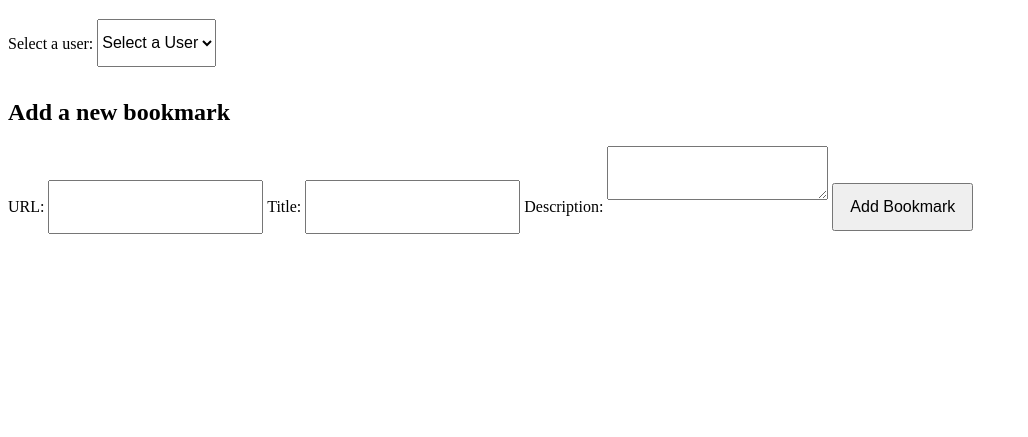
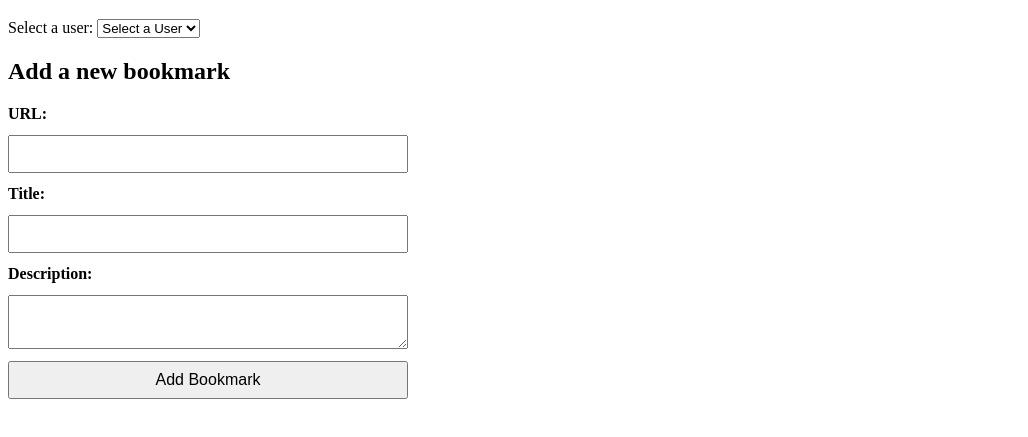
Before and after one commit to Priscilla-EM/Shared-Bookmarks-Piscine, a plain HTML site: page index.html in a window 1280 px wide. Shown: the part 61-498 px from the top of the page, without its empty margins (0-1028 px from the left). Drawn offline with Linux system fonts and the light colour scheme.

Commit message:
changed the style

```diff
--- a/styles.css
+++ b/styles.css
@@ -1,13 +1,17 @@
-input,
-button,
-textarea,
-select {
-  min-height: 48px;
-  font-size: 16px;
-  margin-bottom: 12px;
+#bookmark-form {
+  display: flex;
+  flex-direction: column;
+  gap: 12px;
+  max-width: 400px;
 }
 
-button {
-  padding: 8px 16px;
-  cursor: pointer;
+#bookmark-form label {
+  font-weight: bold;
 }
+
+#bookmark-form input,
+#bookmark-form textarea,
+#bookmark-form button {
+  padding: 8px;
+  font-size: 1rem;
+}
```
